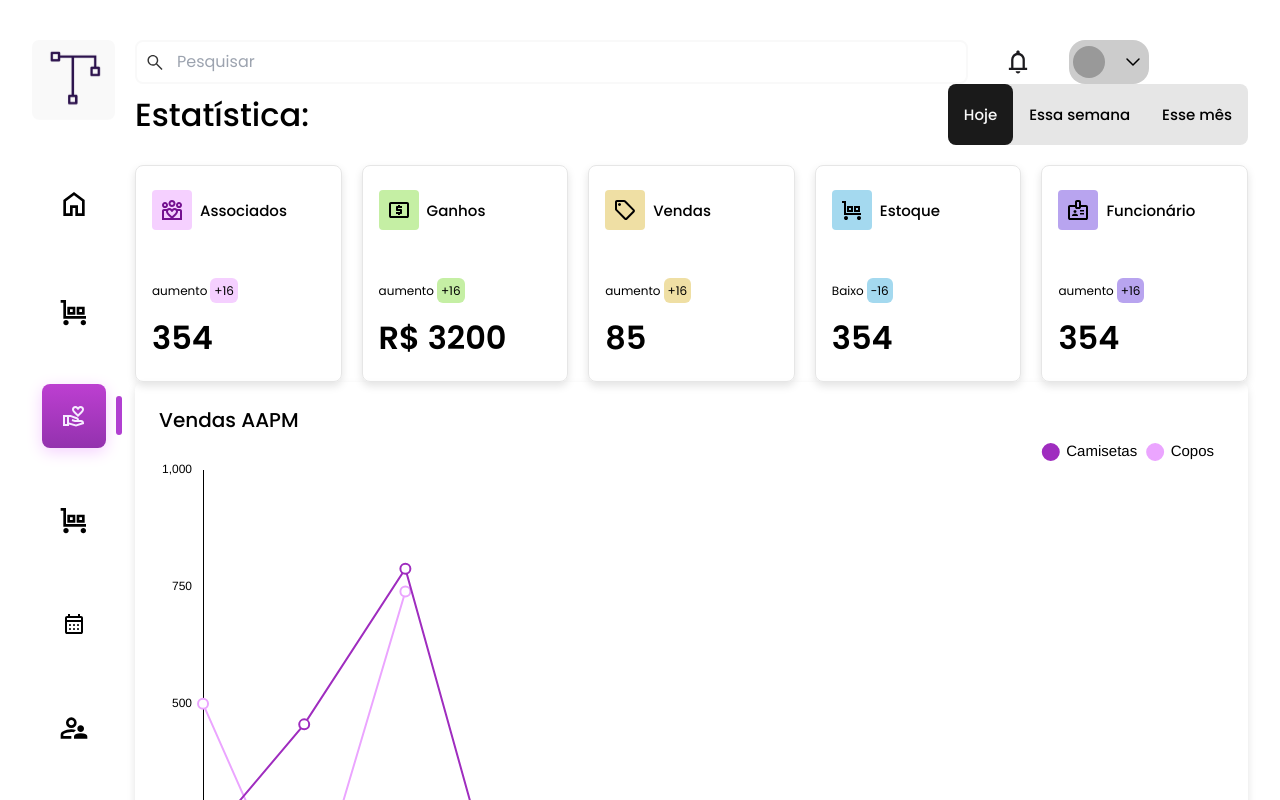
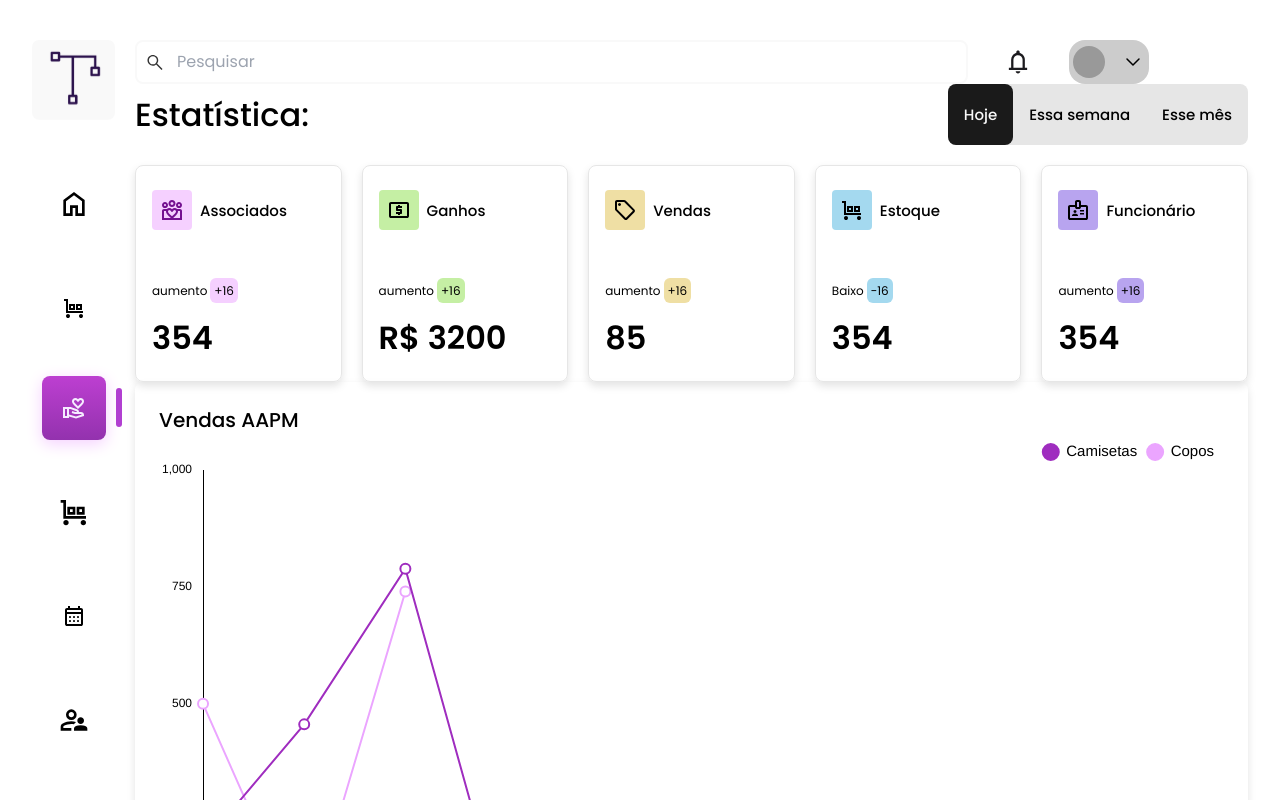
Before and after one commit to ryanNS3/PlanNexus-Front-End, a React (Vite) app: page /doacao in a window 1280 px wide. Shown: the top 800 px of the page. Built offline with nearby package versions, Linux system fonts and the light colour scheme.

Commit message:
style: change stock icon sizes according to display

```diff
--- a/src/assets/Estoque/index.jsx
+++ b/src/assets/Estoque/index.jsx
@@ -1,6 +1,7 @@
 export function EstoqueIcon({ size }) {
   return (
     <svg
+      className="max-[1471px]:w-6 max-[1471px]:h-6 max-[1471px]:m-auto"
       xmlns="http://www.w3.org/2000/svg"
       height={`${size}`}
       viewBox="0 -960 960 960"
@@ -14,6 +15,7 @@ export function EstoqueIcon({ size }) {
 export function EstoqueIconLight({ size }) {
   return (
     <svg
+      className="max-[1471px]:w-6 max-[1471px]:h-6 max-[1471px]:m-auto"
       xmlns="http://www.w3.org/2000/svg"
       height={`${size}`}
       viewBox="0 -960 960 960"
```
